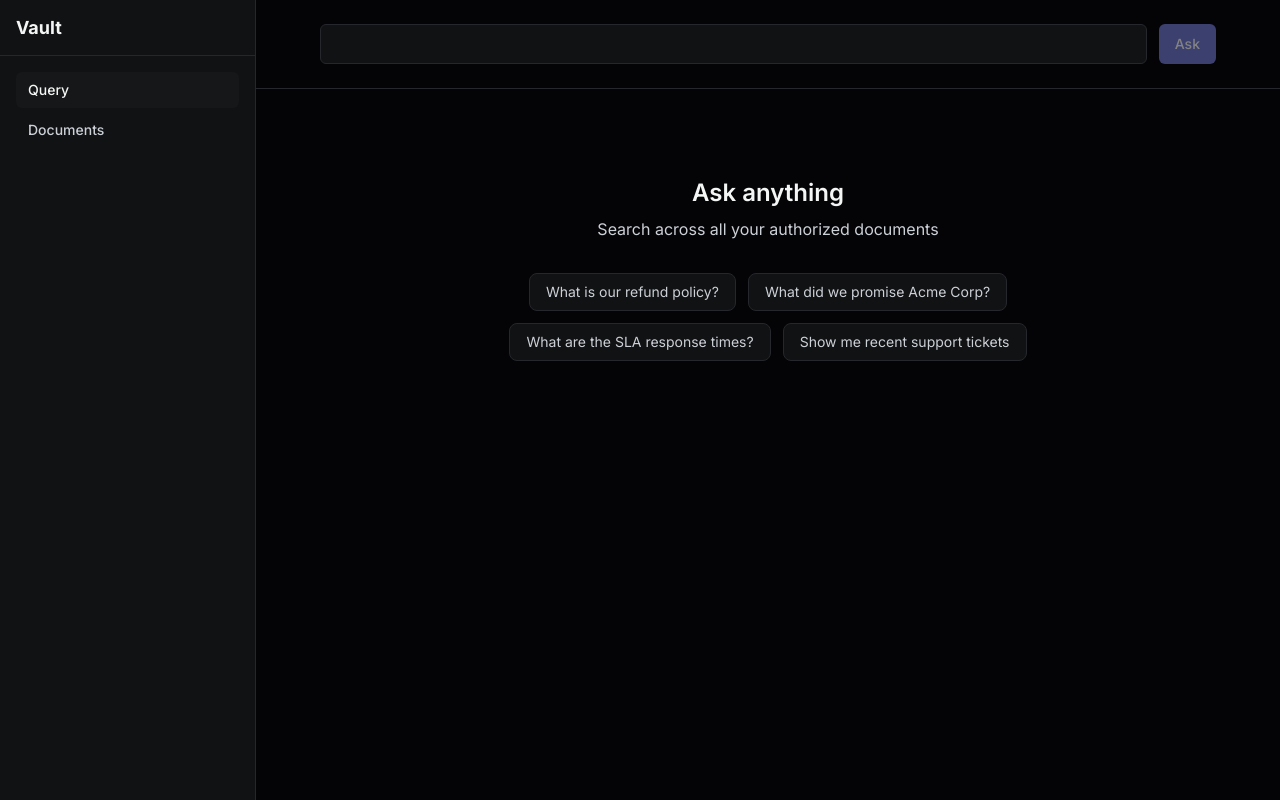
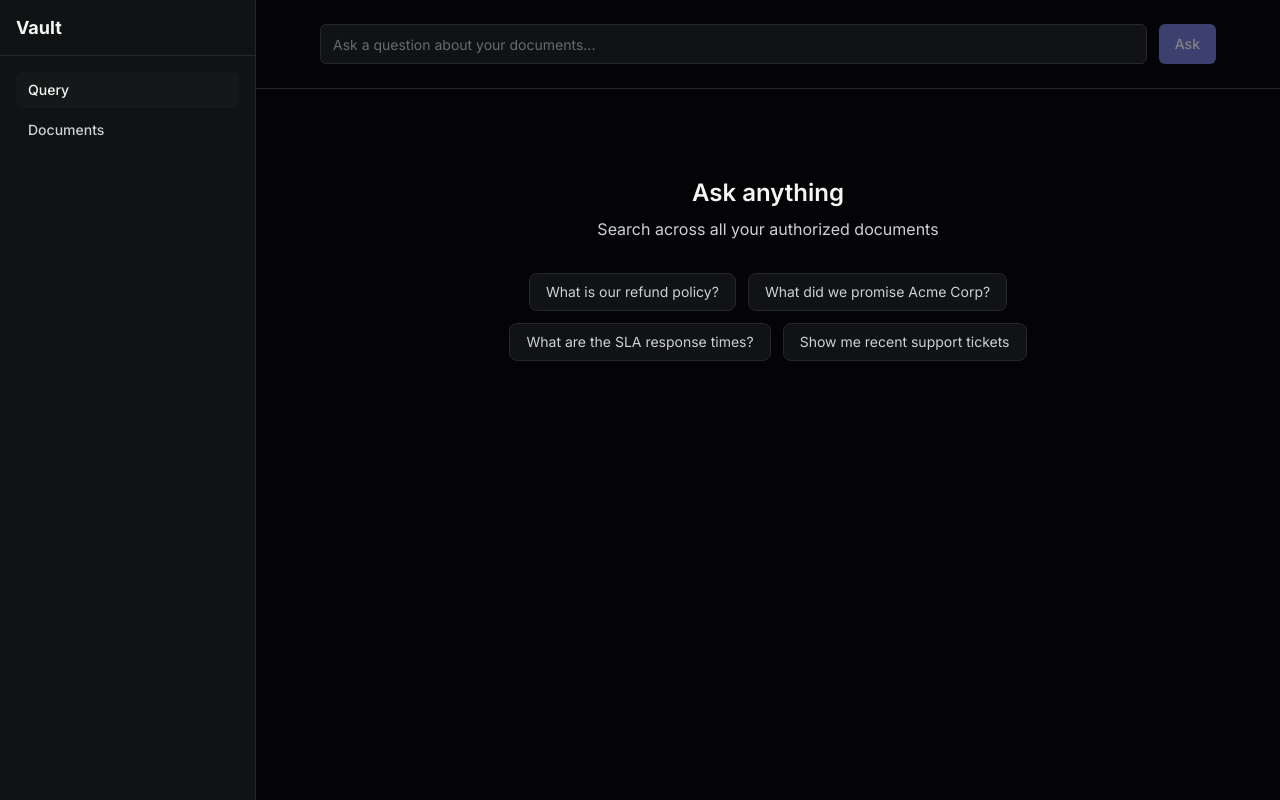
Before and after one commit to DanielDeshmukh/vault, a Next.js app in the folder frontend/: page / in a window 1280 px wide. Built offline with nearby package versions, Linux system fonts and the light colour scheme.

Commit message:
Fix input.tsx: use <input> element instead of <type>

```diff
--- a/frontend/components/ui/input.tsx
+++ b/frontend/components/ui/input.tsx
@@ -7,7 +7,7 @@ export interface InputProps
 const Input = React.forwardRef<HTMLInputElement, InputProps>(
   ({ className, type, ...props }, ref) => {
     return (
-      <type
+      <input
         type={type}
         className={cn(
           "flex h-10 w-full rounded-md bg-surface-1 border border-border px-3 py-2 text-sm text-foreground ring-offset-background file:border-0 file:bg-transparent file:text-sm file:font-medium placeholder:text-ink-tertiary focus-visible:outline-none focus-visible:ring-2 focus-visible:ring-primary/50 focus-visible:ring-offset-2 disabled:cursor-not-allowed disabled:opacity-50",
```
